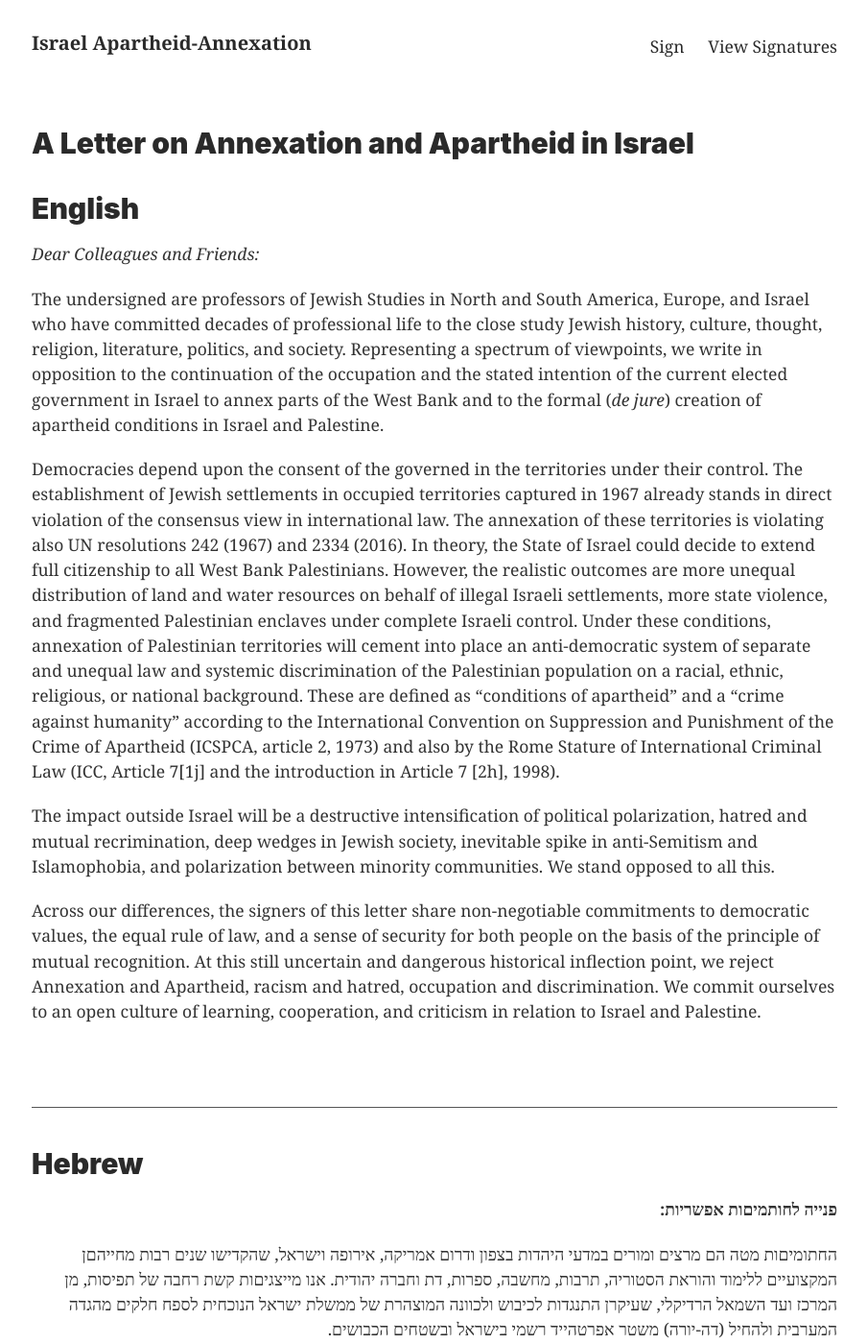
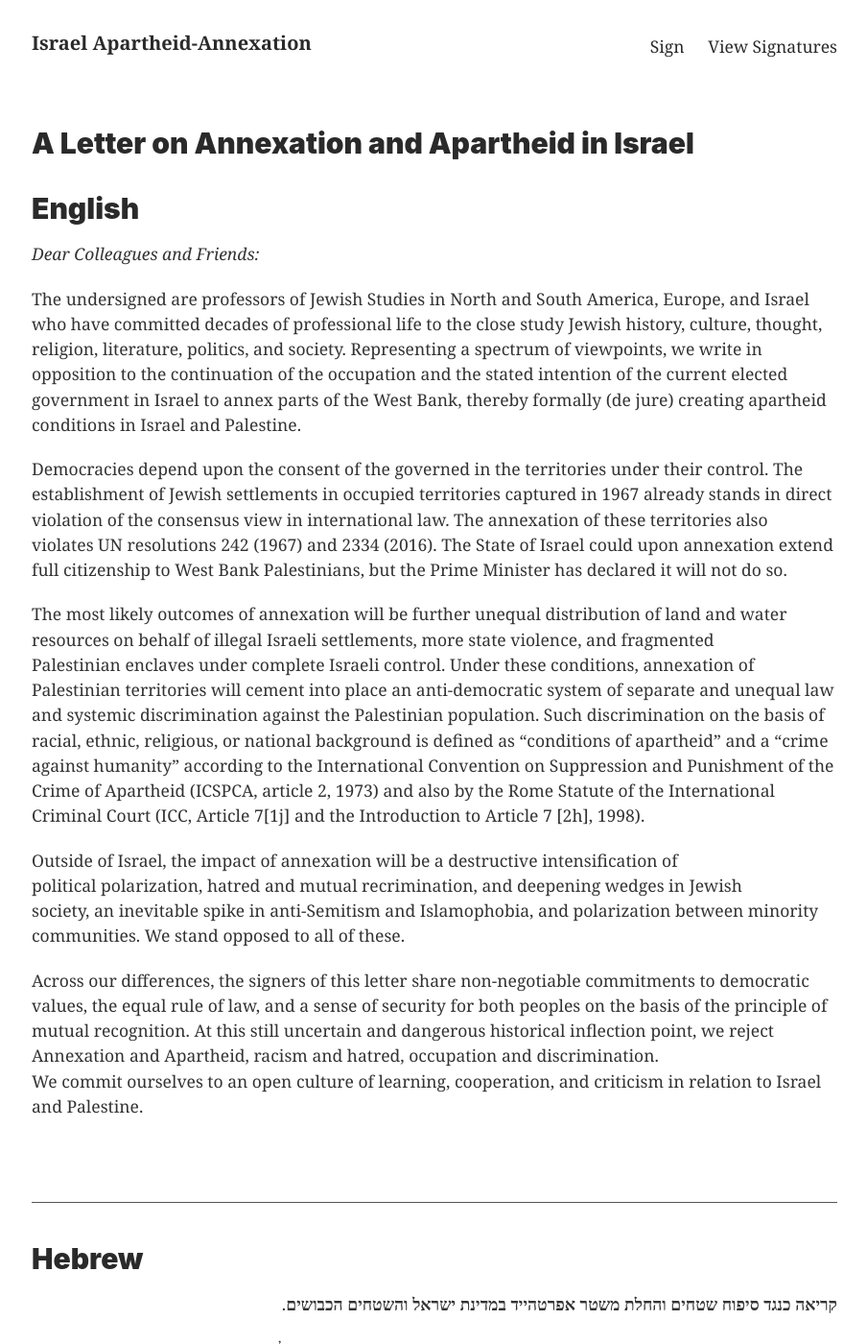
Before and after one commit to adamdjbrett/annexation.site, a Jekyll site: the page built from index.html, in a window 1280 px wide and 1400 px high. Shown: the whole window at 96% size, without its empty margins (187-1091 px from the left). Built offline with Jekyll 4.4.1, drawn with Linux system fonts in a browser that asks for light colours; the list of posts is cut into pages by our own code; some of the changed text lies outside the part shown.

Commit message:
updating english and hebrew
updating english and hebrew

```diff
--- a/index.html
+++ b/index.html
@@ -8,10 +8,12 @@ comments: true
 <h2> English</h2>
 <p><em>Dear Colleagues and Friends:</em></p>
 
-<p>The undersigned are professors of Jewish Studies in North and South America, Europe, and Israel who have committed decades of professional life to the close study Jewish history, culture, thought, religion, literature, politics, and society. Representing a spectrum of viewpoints, we write in opposition to the continuation of the occupation and the stated intention of the current elected government in Israel to annex parts of the West Bank and to the formal (<em>de jure</em>) creation of apartheid conditions in Israel and Palestine.</p>
-<p>Democracies depend upon the consent of the governed in the territories under their control. The establishment of Jewish settlements in occupied territories captured in 1967 already stands in direct violation of the consensus view in international law. The annexation of these territories is violating also UN resolutions 242 (1967) and 2334 (2016). In theory, the State of Israel could decide to extend full citizenship to all West Bank Palestinians. However, the realistic outcomes are more unequal distribution of land and water resources on behalf of illegal Israeli settlements, more state violence, and fragmented Palestinian enclaves under complete Israeli control. Under these conditions, annexation of Palestinian territories will cement into place an anti-democratic system of separate and unequal law and systemic discrimination of the Palestinian population on a racial, ethnic, religious, or national background. These are defined as &ldquo;conditions of apartheid&rdquo; and a &ldquo;crime against humanity&rdquo; according to the International Convention on Suppression and Punishment of the Crime of Apartheid (ICSPCA, article 2, 1973) and also by the Rome Stature of International Criminal Law (ICC, Article 7[1j] and the introduction in Article 7 [2h], 1998).</p>
-<p>The impact outside Israel will be a destructive intensification of political polarization, hatred and mutual recrimination, deep wedges in Jewish society, inevitable spike in anti-Semitism and Islamophobia, and polarization between minority communities. We stand opposed to all this.</p>
-<p>Across our differences, the signers of this letter share non-negotiable commitments to democratic values, the equal rule of law, and a sense of security for both people on the basis of the principle of mutual recognition. At this still uncertain and dangerous historical inflection point, we reject Annexation and Apartheid, racism and hatred, occupation and discrimination. We commit ourselves to an open culture of learning, cooperation, and criticism in relation to Israel and Palestine.</p>
+<p>The undersigned are professors of Jewish Studies in North&nbsp;and South&nbsp;America, Europe, and Israel who have committed decades of professional life to the close study Jewish history, culture, thought, religion, literature, politics, and society. Representing a spectrum of viewpoints, we write in opposition to the&nbsp;continuation of the occupation and the&nbsp;stated intention of the current elected government in Israel to annex&nbsp;parts of the&nbsp;West Bank, thereby formally (de jure) creating&nbsp;apartheid conditions in Israel and Palestine.&nbsp;</p>
+<p>Democracies depend upon the consent of the governed in the territories under their control. The establishment of Jewish settlements in occupied territories captured in 1967 already stands in direct violation of the consensus view in international law. The annexation of these territories&nbsp;also violates&nbsp;UN resolutions 242 (1967) and 2334 (2016). The State of Israel could upon annexation extend full citizenship to West Bank Palestinians, but the Prime Minister has declared it will not do so.&nbsp;</p>
+<p>The most likely outcomes of annexation will be further unequal distribution of land and water resources on behalf of illegal Israeli settlements, more state violence, and fragmented Palestinian&nbsp;enclaves&nbsp;under complete Israeli control. Under these conditions, annexation of Palestinian territories will cement into place&nbsp;an&nbsp;anti-democratic system of separate and unequal law and systemic discrimination against the Palestinian population. Such discrimination on the basis of racial, ethnic, religious, or national background is defined as &ldquo;conditions of&nbsp;apartheid&rdquo;&nbsp;and a &ldquo;crime against humanity&rdquo; according to the&nbsp;International Convention on Suppression and Punishment of the Crime of Apartheid&nbsp;(ICSPCA,&nbsp;article 2, 1973) and&nbsp;also by&nbsp;the&nbsp;Rome Statute of the International Criminal Court (ICC,&nbsp;Article 7[1j] and the Introduction to Article 7 [2h], 1998).</p>
+<p>Outside of Israel, the impact of annexation will be&nbsp;a&nbsp;destructive&nbsp;intensification of political&nbsp;polarization,&nbsp;hatred and&nbsp;mutual recrimination, and deepening&nbsp;wedges in Jewish society,&nbsp;an&nbsp;inevitable&nbsp;spike&nbsp;in anti-Semitism&nbsp;and Islamophobia,&nbsp;and polarization between minority communities. We stand opposed to all of these.</p>
+<p>Across our differences, the signers of this letter share non-negotiable commitments to democratic values,&nbsp;the equal rule of law, and&nbsp;a sense of&nbsp;security&nbsp;for&nbsp;both peoples on the basis of the principle of mutual recognition.&nbsp;At this still uncertain and dangerous historical inflection point, we&nbsp;reject Annexation and Apartheid, racism and hatred, occupation and discrimination. We&nbsp;commit&nbsp;ourselves&nbsp;to an open&nbsp;culture of learning, cooperation, and criticism in relation to Israel and Palestine.</p>
+
 </span>
 
 <br />
@@ -23,15 +25,12 @@ comments: true
 <span lang=HE>
 
 
-<p><strong>פנייה לחותמיםות אפשריות:</strong></p>
+  <p><strong>קריאה כנגד סיפוח שטחים והחלת משטר אפרטהייד במדינת ישראל והשטחים הכבושים</strong>.</p>
+  <p>החתומיםות מטה הם מרצים ומורים במדעי היהדות בצפון ודרום אמריקה, אירופה וישראל, שהקדישו שנים רבות מחייהםן המקצועיים ללימוד והוראת הסטוריה, תרבות, מחשבה, ספרות, דת וחברה יהודית. אנו מייצגיםות קשת רחבה של תפיסות, מן המרכז ועד השמאל הרדיקלי, שעיקרן התנגדות לכיבוש ולכוונה המוצהרת של ממשלת ישראל הנוכחית לספח חלקים מהגדה המערבית ולהחיל (דה-יורה) משטר אפרטהייד רשמי בישראל ובשטחים הכבושים.</p>
+  <p>השלטון הדמוקרטי תלוי בהסכמה רחבה של אזרחיו. הקמת התנחלויות יהודיות בשטחים הכבושים מאז 1967 מפרה את עקרונות החוק הבינלאומי. הסיפוח של שטחים כבושים מהווה עבירה ברורה על החוק הבינלאומי והחלטות האו״ם 224 (1967) ו 2334 (2016). באופן עקרוני, קיימת אפשרות לא סבירה לפיה מדינת ישראל תחליט לבסוף להעניק אזרחות לכל התושבים הפלסטינים שיחיו תחת שלטונה, אבל כפי שהממשלה הבהירה, מתן אזרחות לתושבים ערבים אינו עומד על הפרק. מכאן, האפשרות הסבירה יותר היא זו של ניצול לא הוגן ולא חוקי של אדמה, מים ומשאבי טבע אחרים, הרחבת ההתנחלויות, אלימות שלטונית גוברת וחלוקה של האזור הפלסטיני למובלעות תחת שליטה ישראלית מוחלטת. בתנאים אלה, סיפוח אזורים פלסטיניים יקבע את המערכת האנטי-דמוקרטית של חוק לא שוויוני או נפרד ואפלייה שיטתית של האוכלוסייה הפלסטינית על רקע גזעי, אתני, דתי, או לאומי. תנאים אלה הוגדרו כ״תנאי אפרטהייד״ ו״פשע נגד האנושות״ לפי <em>האמנה הבינלאומית בדבר ביעור וענישה של פשע האפרטהייד</em>(ICSPCA), סעיף 2, מ-1973 : וכמו-כן בסעיף 7 (1j) ל<em>אמנת רומא </em>(חוקת בית הדין הפלילי הבינלאומי), וההגדרה בסעיף 7 (2h) מ-1998.</p>
+  <p>ההשלכות של סיפוח כזה, מחוץ לישראל, יהיו הרסניות- הן ייצרו קיטוב גובר, הטחת האשמות הדדית בין תומכי ומתנגדי ישראל בקמפוסים, וייתקעו טריז בלב ליבה של האוכלוסייה היהודית. מעשה כזה יביא להגברת האנטישמיות והאיסלמופוביה ולקיטוב פוליטי גובר בין מיעוטים. אנו מתנגדים למעשה זה מכל וכל.</p>
+  <p>מעבר לכל חילוקי הדעות בינינו, אנו, החתומים והחתומות על המכתב, חולקים מחויבות בלתי מתפשרת לערכים דמוקרטיים, לשוויון בפני החוק, ושבה יכולים שני העמים לחוש בטוחים על בסיס הכרה הדדית. בנקודת מפנה מסוכנת זו אנו משמיעים את קולנו נגד סיפוח ואפרטהייד, גזענות ושנאה, כיבוש ואפלייה ולמען תרבות פתוחה של מחקר, שיתוף פעולה וביקורת ביחס לישראל ופלסטין.</p>
 
-<p>החתומיםות מטה הם מרצים ומורים במדעי היהדות בצפון ודרום אמריקה, אירופה וישראל, שהקדישו שנים רבות מחייהםן המקצועיים ללימוד והוראת הסטוריה, תרבות, מחשבה, ספרות, דת וחברה יהודית. אנו מייצגיםות קשת רחבה של תפיסות, מן המרכז ועד השמאל הרדיקלי, שעיקרן התנגדות לכיבוש ולכוונה המוצהרת של ממשלת ישראל הנוכחית לספח חלקים מהגדה המערבית ולהחיל (דה-יורה) משטר אפרטהייד רשמי בישראל ובשטחים הכבושים.</p>
-
-<p>השלטון הדמוקרטי תלוי בהסכמה רחבה של נתיניו. הקמת התנחלויות יהודיות בשטחים הכבושים מאז 1967 מפרה את עקרונות החוק הבינלאומי. הסיפוח של שטחים כבושים מהווה עבירה ברורה על החוק הבינלאומי והחלטות האו״ם 224 (1967) ו 2334 (2016). באופן עקרוני, קיימת אפשרות לא סבירה לפיה מדינת ישראל תחליט לבסוף להעניק אזרחות לכל התושבים הפלסטינים שיחיו תחת שלטונה, אבל כפי שהממשלה הבהירה, מתן אזרחות לתושבים ערבים אינו עומד על הפרק. מכאן, האפשרות הסבירה יותר היא זו של ניצול לא הוגן ולא חוקי של אדמה, מים ומשאבי טבע אחרים, הרחבת ההתנחלויות, אלימות שלטונית גוברת וחלוקה של האזור הפלסטיני למובלעות תחת שליטה ישראלית מוחלטת. בתנאים אלה, סיפוח אזורים פלסטיניים יקבעו את המערכת האנטי-דמוקרטית של חוק לא שוויוני או נפרד ואפלייה שיטתית של האוכלוסייה הפלסטינית על רקע גזעי, אתני, דתי, או לאומי. תנאים אלה הוגדרו כ״תנאי אפרטהייד״ ו״פשע נגד האנושות״ לפי <em>האמנה הבינלאומית בדבר ביעור וענישה של פשע האפרטהייד</em>(ICSPCA), סעיף 2, מ-1973 : וכמו-כן בסעיף 7 (1j) לאמנת רומא (חוקת בית הדין הפלילי הבינלאומי), וההגדרה בסעיף 7 (2h) מ-1998.</p>
-
-<p>ההשלכות של סיפוח כזה, מחוץ לישראל, יהיו הרסניות- הן ייצרו קיטוב גובר, הטחת האשמות הדדית בין תומכי ומתנגדי ישראל בקמפוסים, וייתקעו טריז בלב ליבה של האוכלוסייה היהודית. מעשה כזה יביא להגברת האנטישמיות והאיסלמופוביה ולקיטוב פוליטי גובר בין מיעוטים. אנו מתנגדים למעשה זה מכל וכל.</p>
-
-<p>חותמי וחותמות מכתב זה חולקיםות באמונה בלתי מתפשרת בערכים דמוקרטיים של חברה שבה החוק שווה לכולם. אנו קןראים להשיב את תחושת הבטחון לשני העמים על בסיס עקרון ההגדרה העצמית וההדדית. בנקודת מפנה מסוכנת זו אנו קוראים כנגד סיפוח ואפרטהייד, גזענות ושנאה, כיבוש ואפלייה ולמען תרבות ביקורתית של שיתוף פעולה בין ישראלים ופלסטינים.</p>
 </span>
 
 </div>
```
Also changed, not shown: signatures.md (+3 -1 lines).
